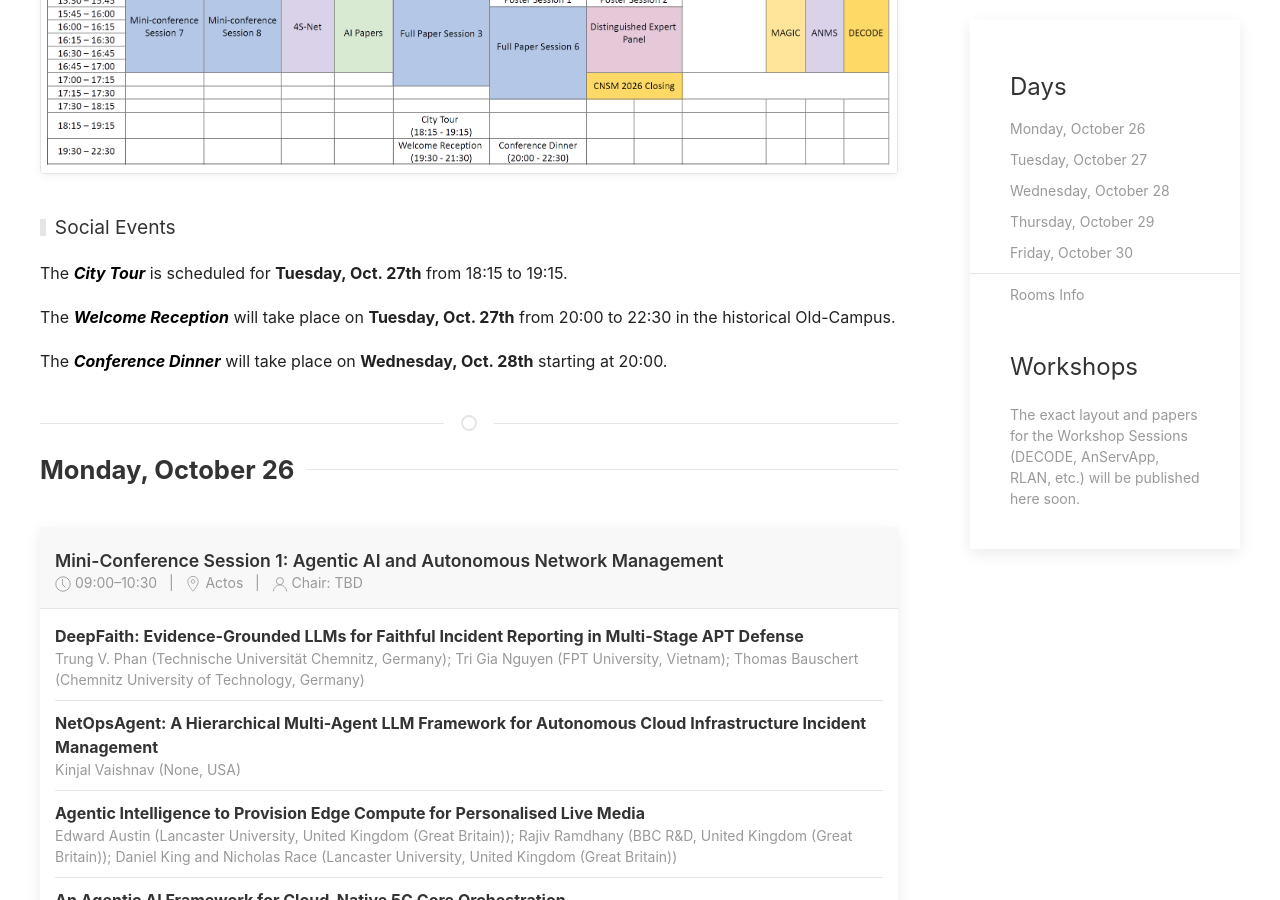
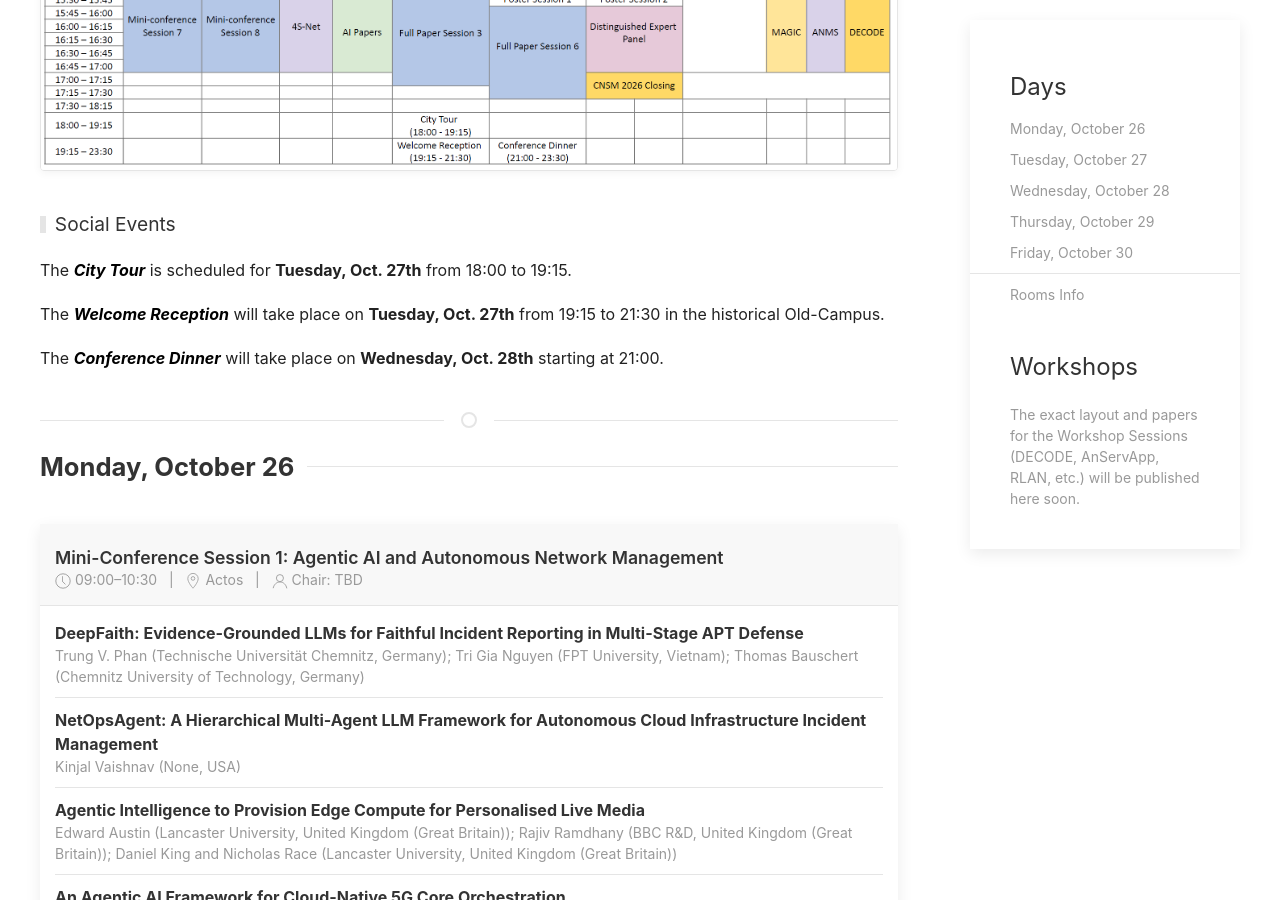
Before and after one commit to stuartclayman/cnsm-2026-website, a Jekyll site: the page built from program.html, in a window 1280 px wide and 900 px high, scrolled down 949 px. Built offline with Jekyll 4.4.1, drawn with Linux system fonts in a browser that asks for light colours; nearby versions of some CDN libraries.

Commit message:
Update program - v4

```diff
--- a/program.html
+++ b/program.html
@@ -12,20 +12,20 @@ title: Program
       <p>All times are for the Central European Summer Time (CEST) timezone.</p>
 
       <p class="uk-margin-medium-top uk-margin-bottom">
-        <a href="files/cnsm_2026_program-v03.pdf" target="_blank" class="uk-button uk-button-default" style="display: inline-flex; align-items: center; border-color: #1e87f0; color: #1e87f0;">
+        <a href="files/cnsm_2026_program-v04.pdf" target="_blank" class="uk-button uk-button-default" style="display: inline-flex; align-items: center; border-color: #1e87f0; color: #1e87f0;">
           <img src="images/pdflogo.png" alt="PDF Icon" style="height: 24px; margin-right: 10px;">
           <strong>Download Program Overview (PDF)</strong>
         </a>
       </p>
 
       <div class="uk-margin-medium-bottom">
-        <img src="images/cnsm_2026_program-v03.png" alt="CNSM 2026 Program Overview" style="max-width: 100%; height: auto; border: 1px solid #e5e5e5; border-radius: 4px; box-shadow: 0 2px 8px rgba(0,0,0,0.05);">
+        <img src="images/cnsm_2026_program-v04.png" alt="CNSM 2026 Program Overview" style="max-width: 100%; height: auto; border: 1px solid #e5e5e5; border-radius: 4px; box-shadow: 0 2px 8px rgba(0,0,0,0.05);">
       </div>
 
       <h3 class="uk-heading-bullet">Social Events</h3>
-      <p>The <em>City Tour</em> is scheduled for <strong>Tuesday, Oct. 27th</strong> from 18:15 to 19:15.</p>
-      <p>The <em>Welcome Reception</em> will take place on <strong>Tuesday, Oct. 27th</strong> from 20:00 to 22:30 in the historical Old-Campus.</p>
-      <p>The <em>Conference Dinner</em> will take place on <strong>Wednesday, Oct. 28th</strong> starting at 20:00.</p>
+      <p>The <em>City Tour</em> is scheduled for <strong>Tuesday, Oct. 27th</strong> from 18:00 to 19:15. </p>
+      <p>The <em>Welcome Reception</em> will take place on <strong>Tuesday, Oct. 27th</strong> from 19:15 to 21:30 in the historical Old-Campus.</p>
+      <p>The <em>Conference Dinner</em> will take place on <strong>Wednesday, Oct. 28th</strong> starting at 21:00.</p>
       <hr class="uk-divider-icon uk-margin-medium-top">
 
       <a name="MondayOctober26"></a>
```
Also changed, not shown: images/cnsm_2026_program-v03.png (deleted), images/cnsm_2026_program-v04.png (added), 2 other files.
